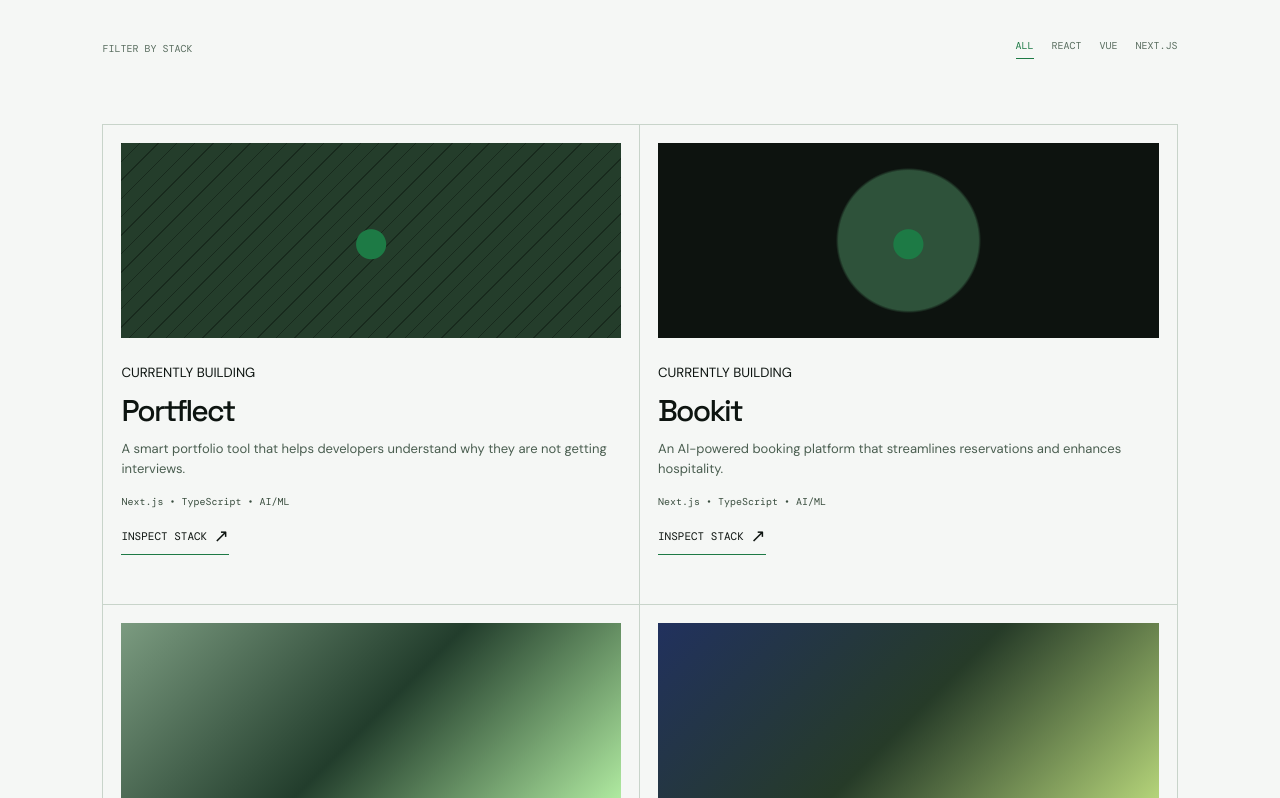
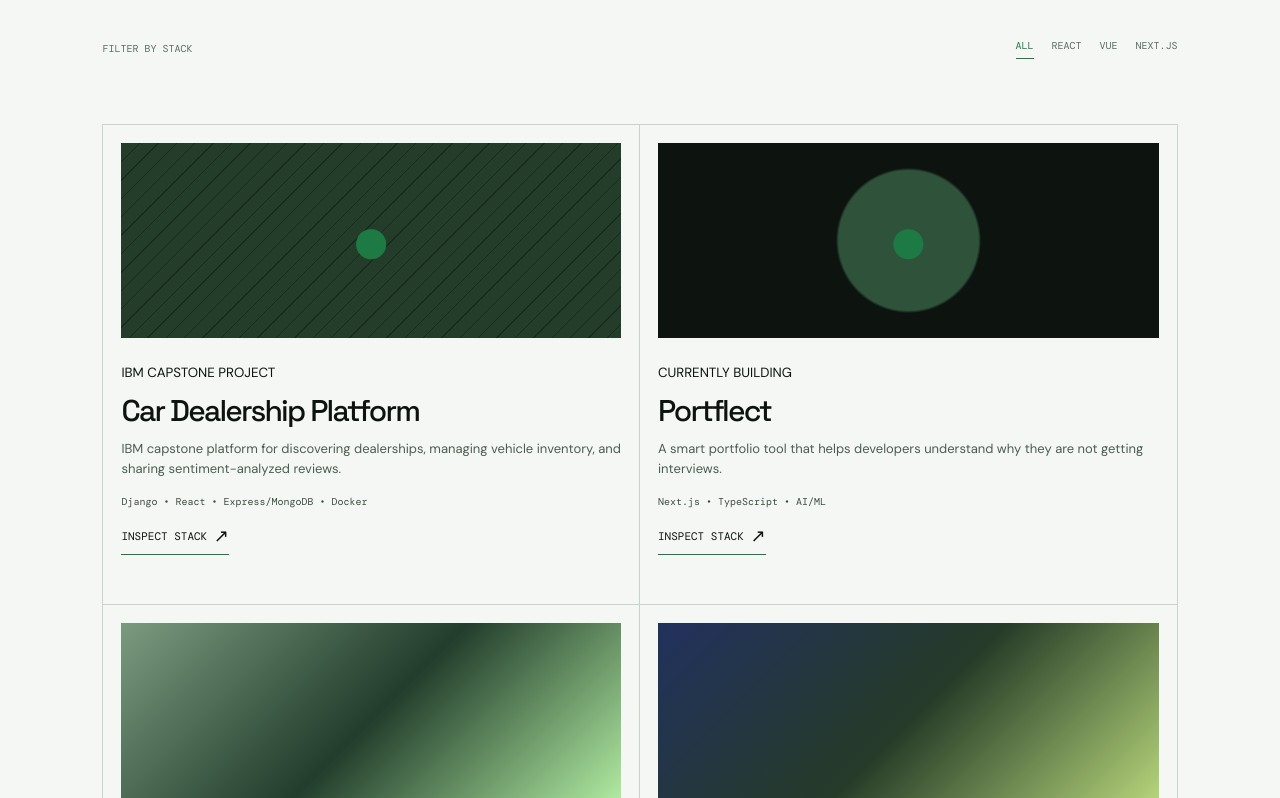
Before and after one commit to bmtonga/myportfolio, a React (Vite) app: page / in a window 1280 px wide. Shown: the part 2202-3000 px from the top of the page. Built offline with nearby package versions, Linux system fonts and the light colour scheme.

Commit message:
feat: add IBM capstone project to portfolio

```diff
--- a/src/components/Projects/Projects.css
+++ b/src/components/Projects/Projects.css
@@ -151,7 +151,8 @@
     margin-top: 22px;
     padding: 24px;
     border: 1px solid var(--green);
-    background: var(--bg-elevated)
+    background: var(--bg-elevated);
+    scroll-margin-top: 100px
 }
 
 .stack-inspector small {
--- a/src/components/Projects/Projects.jsx
+++ b/src/components/Projects/Projects.jsx
@@ -1,21 +1,35 @@
 import "./Projects.css";
-import { useState } from "react";
+import { useEffect, useRef, useState } from "react";
 import { Arrow, Heading } from "../Shared/Shared.jsx";
 const projects = [
-  { name: "Portflect", description: "A smart portfolio tool that helps developers understand why they are not getting interviews.", tags: "Next.js • TypeScript • AI/ML", layers: ["Next.js interface", "AI recommendation API", "PostgreSQL data", "Vercel deployment"] },
-  { name: "Bookit", description: "An AI-powered booking platform that streamlines reservations and enhances hospitality.", tags: "Next.js • TypeScript • AI/ML", layers: ["Next.js interface", "Booking API", "Supabase database", "Edge deployment"] },
-  { name: "Mshel Homes", description: "Real estate website with property listings and lead capture.", tags: "Vue.js • JavaScript • Supabase", layers: ["Vue.js interface", "Lead capture API", "Supabase database", "Vercel deployment"] },
-  { name: "Green Light Music", description: "Platform for African musicians to manage and monetize their catalogues.", tags: "Vue.js • REST APIs • Tailwind CSS", layers: ["Vue.js interface", "REST catalogue API", "Relational data", "Cloud deployment"] },
-  { name: "Zummit Africa", description: "Tech community platform built with the frontend team.", tags: "React • JavaScript • Material UI", layers: ["React interface", "Community API", "Content data", "Continuous deployment"] },
-  { name: "Barka Umshelia", description: "Masterclass registration portal with a payment flow.", tags: "Vue.js • JavaScript • Tailwind CSS", layers: ["Vue.js interface", "Registration API", "Payment records", "Cloud deployment"] },
+  { name: "Car Dealership Platform", description: "IBM capstone platform for discovering dealerships, managing vehicle inventory, and sharing sentiment-analyzed reviews.", tags: "Django • React • Express/MongoDB • Docker", layers: ["React interface", "Django and Express APIs", "MongoDB review service", "Docker and GitHub Actions"], status: "IBM CAPSTONE PROJECT", isCapstone: true },
+  { name: "Portflect", description: "A smart portfolio tool that helps developers understand why they are not getting interviews.", tags: "Next.js • TypeScript • AI/ML", layers: ["Next.js interface", "AI recommendation API", "PostgreSQL data", "Vercel deployment"], status: "CURRENTLY BUILDING" },
+  { name: "Bookit", description: "An AI-powered booking platform that streamlines reservations and enhances hospitality.", tags: "Next.js • TypeScript • AI/ML", layers: ["Next.js interface", "Booking API", "Supabase database", "Edge deployment"], status: "CURRENTLY BUILDING" },
+  { name: "Mshel Homes", description: "Real estate website with property listings and lead capture.", tags: "Vue.js • JavaScript • Supabase", layers: ["Vue.js interface", "Lead capture API", "Supabase database", "Vercel deployment"], status: "OTHER PROJECTS" },
+  { name: "Green Light Music", description: "Platform for African musicians to manage and monetize their catalogues.", tags: "Vue.js • REST APIs • Tailwind CSS", layers: ["Vue.js interface", "REST catalogue API", "Relational data", "Cloud deployment"], status: "OTHER PROJECTS" },
+  { name: "Zummit Africa", description: "Tech community platform built with the frontend team.", tags: "React • JavaScript • Material UI", layers: ["React interface", "Community API", "Content data", "Continuous deployment"], status: "OTHER PROJECTS" },
+  { name: "Barka Umshelia", description: "Masterclass registration portal with a payment flow.", tags: "Vue.js • JavaScript • Tailwind CSS", layers: ["Vue.js interface", "Registration API", "Payment records", "Cloud deployment"], status: "OTHER PROJECTS" },
 ];
 export default function Projects() {
   const [activeFilter, setActiveFilter] = useState("ALL");
   const [inspectedProject, setInspectedProject] = useState(null);
+  const stackInspectorRef = useRef(null);
   const filters = ["ALL", "REACT", "VUE", "NEXT.JS"];
   const visibleProjects = projects.filter((project) =>
     activeFilter === "ALL" || project.tags.toUpperCase().includes(activeFilter),
   );
+
+  useEffect(() => {
+    if (!inspectedProject || !stackInspectorRef.current) return;
+
+    const prefersReducedMotion = window.matchMedia(
+      "(prefers-reduced-motion: reduce)",
+    ).matches;
+    stackInspectorRef.current.scrollIntoView({
+      behavior: prefersReducedMotion ? "auto" : "smooth",
+      block: "center",
+    });
+  }, [inspectedProject]);
 
   return (
     <section id="work">
@@ -41,7 +55,7 @@ export default function Projects() {
           return (
           <article className="project" key={project.name}>
             <div className={"visual v" + index}>{index < 2 ? "●" : ""}</div>
-            <small>{index < 2 ? "CURRENTLY BUILDING" : "OTHER PROJECTS"}</small>
+            <small>{project.status}</small>
             <h3>{project.name}</h3>
             <p>{project.description}</p>
             <span className="tags">{project.tags}</span>
@@ -53,7 +67,7 @@ export default function Projects() {
         })}
       </div>
       {inspectedProject && (
-        <div className="stack-inspector" aria-live="polite">
+        <div className="stack-inspector" ref={stackInspectorRef} aria-live="polite">
           <div>
             <small>STACK TRACE / {inspectedProject.name.toUpperCase()}</small>
             <h3>From interface to infrastructure.</h3>
```
Also changed, not shown: 4 other files (tests, documents, lock files or other folders).
